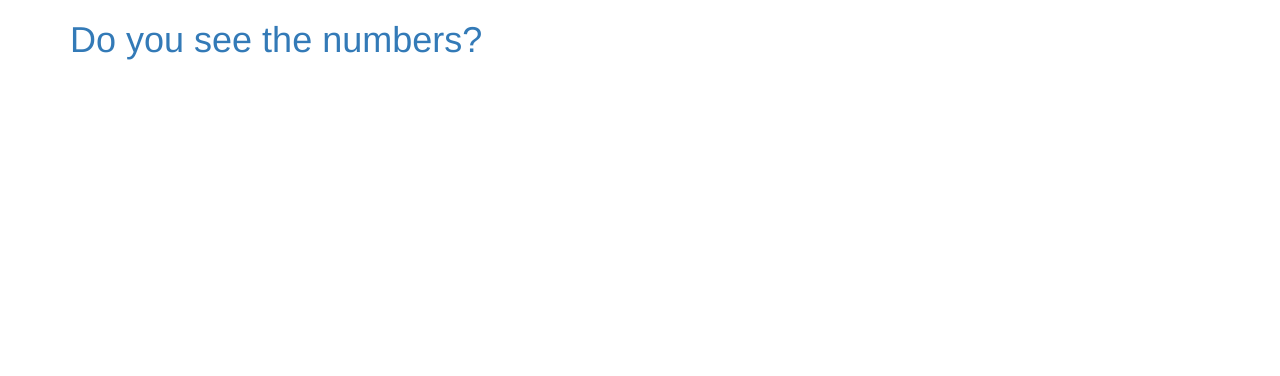
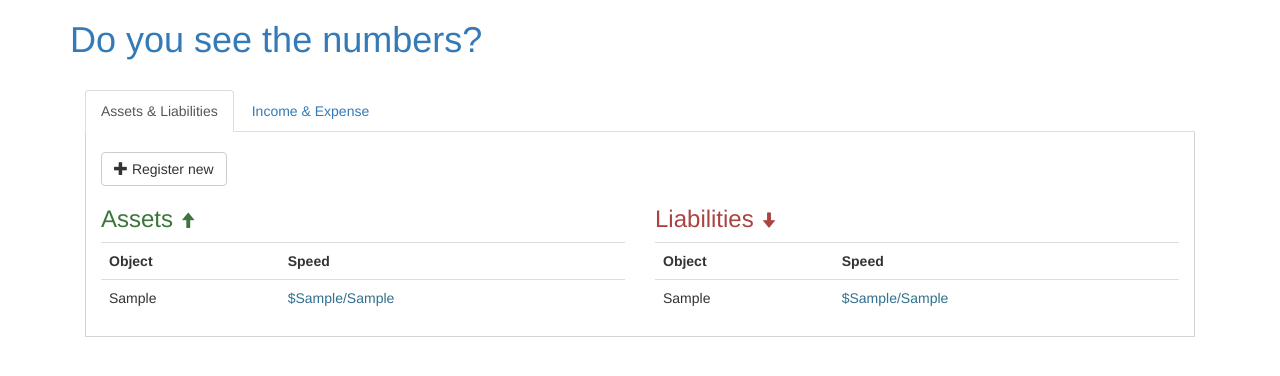
Before and after one commit to Acepmon/real_number, a PHP site: page /index.php in a window 1280 px wide. Shown: the top 376 px of the page. Run offline with PHP 8.4, Linux system fonts and the light colour scheme; tables that the repository leaves empty or names only in its code hold one stand-in row (values such as "Sample post").

Commit message:
Assets and Liability page complete

```diff
--- a/index.php
+++ b/index.php
@@ -14,7 +14,186 @@
   		<h1 class="text-primary">
 	  		Do you see the numbers?
 	  	</h1>
+	  	<br>
+
+	  	<?php
+
+	  	require_once "php/classes/db.php";
+	  	$db = new Connector();
+
+	  	?>
+
+		<div class="col-md-12">
+			<ul class="nav nav-tabs">
+				<li class="active"><a href="#al" role="tab" data-toggle="tab">Assets & Liabilities</a></li>
+				<li><a href="#ie" role="tab" data-toggle="tab">Income & Expense</a></li>
+			</ul>
+			<div class="tab-content" style="border: 1px solid lightgray; border-top: none;">
+			    <div role="tabpanel" class="tab-pane active" id="al" >
+			    	<br>
+			    	<div class="col-md-12">
+			    		<button class="btn btn-default" data-toggle="modal" data-target="#register_al"><span class="glyphicon glyphicon-plus"></span> Register new</button>
+			    	</div>
+					<div class="col-md-6">
+				  		<h3 class="text-success">Assets <small class="text-success"><span class="glyphicon glyphicon-arrow-up"></span></small></h3>
+				  		<table class="table table-hover">
+				  			<tr>
+				  				<th>Object</th>
+				  				<th>Speed</th>
+				  			</tr>
+				  			<?php
+
+				  			$db->query("select * from assets order by id desc;");
+				  			foreach ($db->resultset() as $asset) {
+				  				$id = $asset['id'];
+				  				$object = $asset['object'];
+				  				$value = $asset['value'];
+				  				$type = $asset['type'];
+				  				$speed = $asset['speed'];
+
+				  				$sign = "$";
+				  				if (strcmp($type, "tugrug") == 0) {
+				  					$sign = "₮";
+				  					$type = "t";
+				  				} else if (strcmp($type, "dollar") == 0) {
+				  					$sign = "$";
+				  					$type = "d";
+				  				}
+
+				  				if (strcmp($speed, "year") == 0) {
+				  					$speed = "py";
+				  				} else if (strcmp($speed, "month") == 0) {
+				  					$speed = "pm";
+				  				} else if (strcmp($speed, "day") == 0) {
+				  					$speed = "pd";
+				  				} else if (strcmp($speed, "hour") == 0) {
+				  					$speed = "ph";
+				  				}
+
+				  				$col_speed = "".$sign.$value."/".$type.$speed;
+				  				?>
+								<tr>
+									<td><?php echo $object; ?></td>
+									<td class="text-info"><?php echo $col_speed; ?></td>
+								</tr>
+				  				<?php
+				  			}
+
+				  			?>
+				  		</table>
+				  	</div>
+				  	<div class="col-md-6">
+				  		<h3 class="text-danger">Liabilities <small class="text-danger"><span class="glyphicon glyphicon-arrow-down"></span></small></h3>
+				  		<table class="table table-hover">
+				  			<tr>
+				  				<th>Object</th>
+				  				<th>Speed</th>
+				  			</tr>
+				  			<?php
+
+				  			$db->query("select * from liabilities order by id desc;");
+				  			foreach ($db->resultset() as $liability) {
+				  				$id = $liability['id'];
+				  				$object = $liability['object'];
+				  				$value = $liability['value'];
+				  				$type = $liability['type'];
+				  				$speed = $liability['speed'];
+
+				  				$sign = "$";
+				  				if (strcmp($type, "tugrug") == 0) {
+				  					$sign = "₮";
+				  					$type = "t";
+				  				} else if (strcmp($type, "dollar") == 0) {
+				  					$sign = "$";
+				  					$type = "d";
+				  				}
+
+				  				if (strcmp($speed, "year") == 0) {
+				  					$speed = "py";
+				  				} else if (strcmp($speed, "month") == 0) {
+				  					$speed = "pm";
+				  				} else if (strcmp($speed, "day") == 0) {
+				  					$speed = "pd";
+				  				} else if (strcmp($speed, "hour") == 0) {
+				  					$speed = "ph";
+				  				}
+
+				  				$col_speed = "".$sign.$value."/".$type.$speed;
+				  				?>
+								<tr>
+									<td><?php echo $object; ?></td>
+									<td class="text-info"><?php echo $col_speed; ?></td>
+								</tr>
+				  				<?php
+				  			}
+
+				  			?>
+				  		</table>
+				  	</div>
+			    </div>
+
+			    <div role="tabpanel" class="tab-pane" id="ie">
+			    	<div class="col-md-6">
+			    		<h3 class="text-success">Income </h3>
+			    	</div>
+		    		<div class="col-md-6">
+
+		    		</div>
+			    </div>
+			    <div class="clearfix"></div>
+			</div>
+		</div>
   	</div>
+
+  	<div class="modal fade" id="register_al" tabindex="-1" role="dialog">
+	  <div class="modal-dialog" role="document">
+	    <div class="modal-content">
+	      <form action="php/register_al.php" method="POST">
+	      <div class="modal-header">
+	        <button type="button" class="close" data-dismiss="modal" aria-label="Close"><span aria-hidden="true">&times;</span></button>
+	        <h4 class="modal-title">Register new asset or liability</h4>
+	      </div>
+	      <div class="modal-body">
+	       	<fieldset class="form-group">
+	       		<label>Object</label>
+	       		<input type="text" name="object" class="form-control" required>
+	       	</fieldset>
+	       	<fieldset class="form-group">
+	       		<label>Value</label>
+	       		<input type="text" name="value" class="form-control" required>
+	       	</fieldset>
+	       	<fieldset class="form-group">
+	       		<label>Type</label>
+	       		<select name="type" class="form-control" required>
+	       			<option value="dollar">Dollar</option>
+	       			<option value="tugrug">Tugrug</option>
+	       		</select>
+	       	</fieldset>
+	       	<fieldset class="form-group">
+	       		<label>Speed</label>
+	       		<select name="speed" class="form-control" required>
+	       			<option value="year">Per Year</option>
+	       			<option value="month">Per Month</option>
+	       			<option value="day">Per Day</option>
+	       			<option value="hour">Per Hour</option>
+	       		</select>
+	       	</fieldset>
+	       	<fieldset class="form-group">
+	       		<label>Asset or liability?</label>
+	       		<select name="al" class="form-control" required>
+	       			<option value="asset">Asset</option>
+	       			<option value="liability">Liability</option>
+	       		</select>
+	       	</fieldset>
+	      </div>
+	      <div class="modal-footer">
+	        <button type="button" class="btn btn-default" data-dismiss="modal">Close</button>
+	        <button type="submit" class="btn btn-primary">Submit</button>
+	      </div>
+	      </form>
+	    </div>
+	  </div>
+	</div>
 
     <script type="text/javascript" src="js/master.js"></script>
     <script type="text/javascript" src="js/jquery.min.js"></script>
--- a/php/classes/db.php
+++ b/php/classes/db.php
@@ -9,7 +9,7 @@ class Connector {
     private $host = "localhost";
     private $user = "root";
     private $pass = "";
-    private $dbname = "logging";
+    private $dbname = "real_number";
     private $dbh;
     private $error;
     private $stmt;
```
Also changed, not shown: php/get_incomes.php (deleted, +0 -15 lines), php/get_outcomes.php (deleted, +0 -14 lines), php/register_al.php (added, +38 -0 lines).
